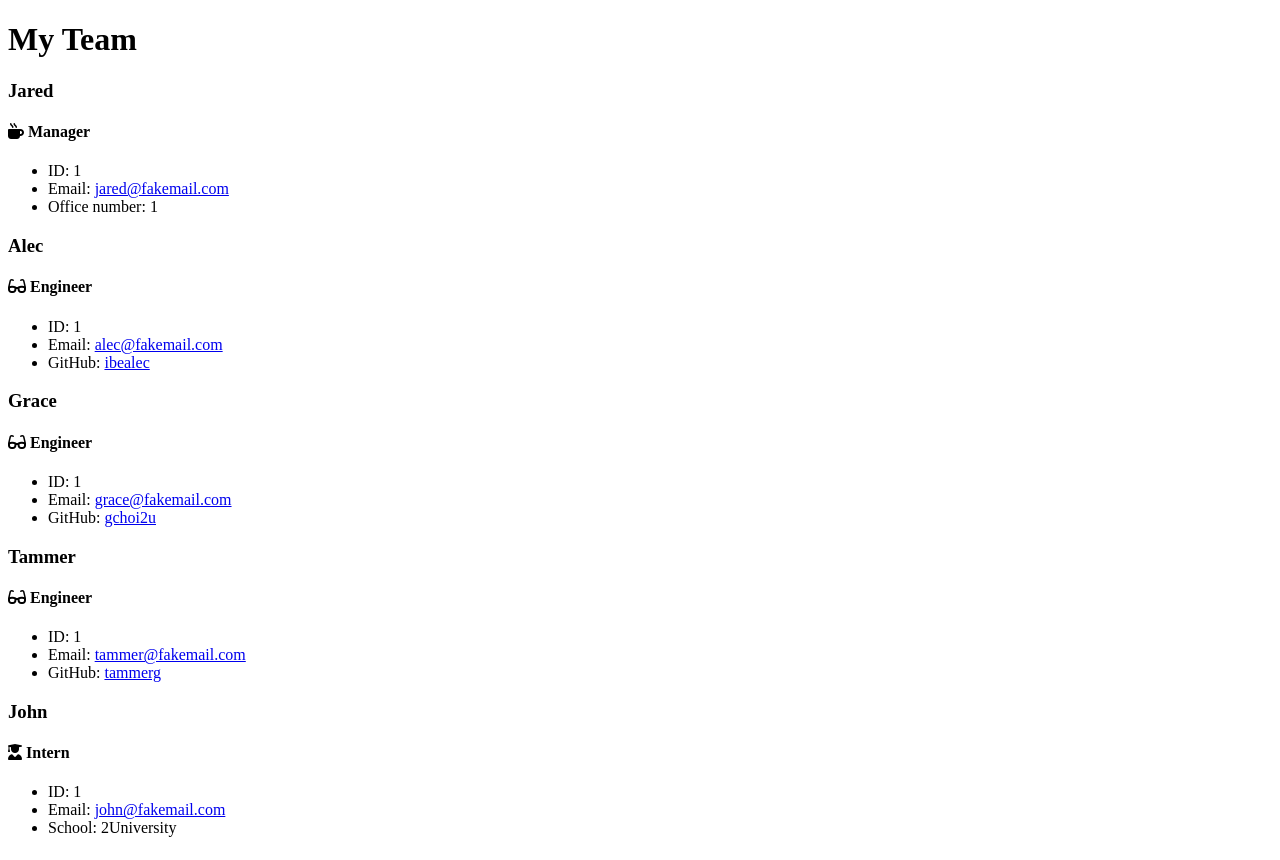
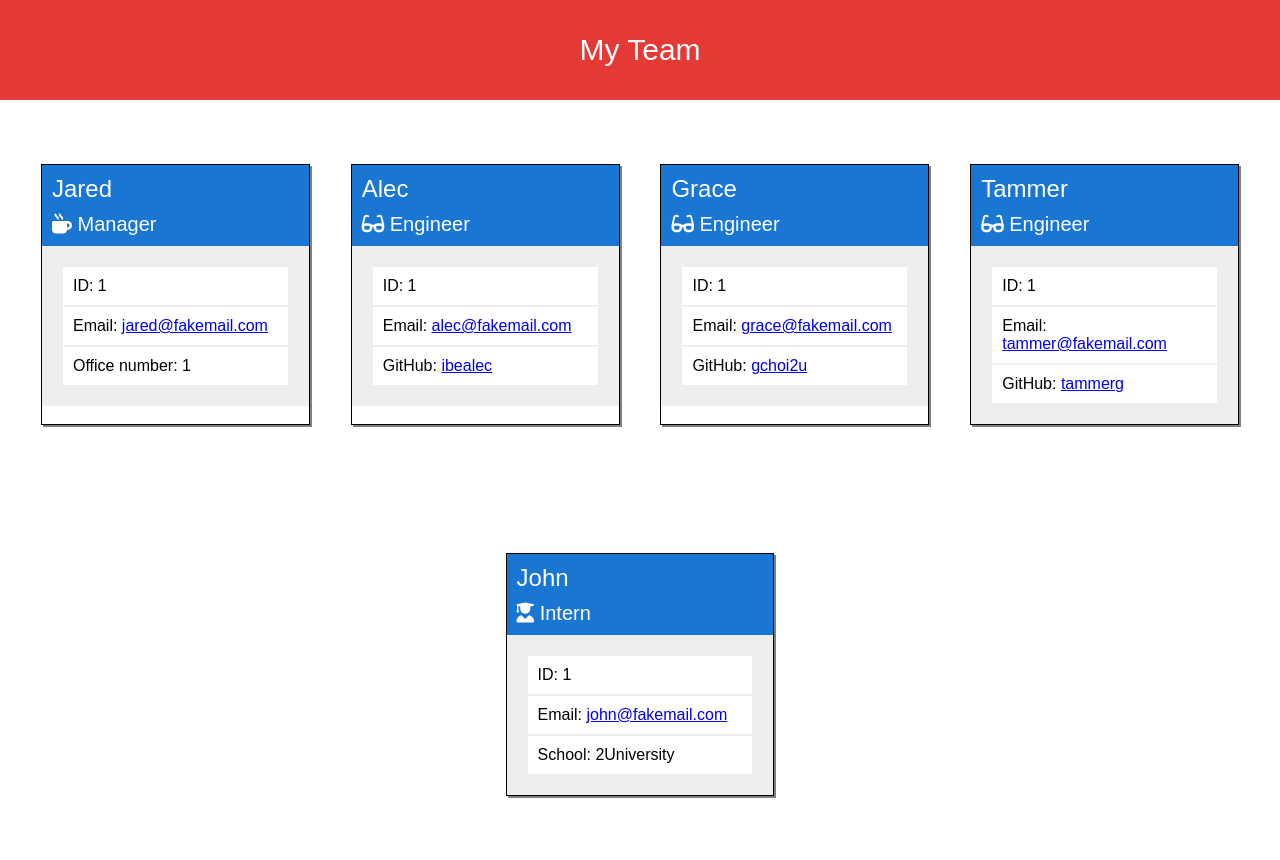
Before and after one commit to ahmadelgamal/ucb-team-profile-generator, a website: page dist/mockup.html in a window 1280 px wide. Drawn offline with Linux system fonts and the light colour scheme.

Commit message:
Completes styling

```diff
--- a/dist/assets/css/styles.css
+++ b/dist/assets/css/styles.css
@@ -0,0 +1,98 @@
+/* ===========================================================================*/
+/* global styles */
+* {
+  /* resets default browser settings to zero */
+  margin: 0;
+  padding: 0;
+  border: 0;
+  box-sizing: border-box;
+  -moz-box-sizing: border-box;
+  -webkit-box-sizing: border-box;
+  border-collapse: collapse;
+
+  /* changes default font */
+  font-family: Arial, Helvetica, sans-serif;
+}
+
+/* ===========================================================================*/
+/* =================== starts xs (<= 768px) - phone styles ================== */
+h1 {
+  height: 100px;
+  background-color: #e53935;
+  color: white;
+  text-align: center;
+  font-size: 30px;
+  font-weight: 400;
+  line-height: 100px;
+}
+
+.flex-container {
+  display: flex;
+  flex-direction: row;
+  flex-wrap: wrap;
+  justify-content: space-evenly;
+}
+
+.flex-container article {
+  margin: 5% 0;
+  width: 80%;
+  border: 1px solid;
+  box-shadow: 2px 2px grey;
+}
+
+.blue-bg {
+  padding: 5px;
+  background-color: #1976d2;
+  color: white;
+}
+
+h3,
+h4 {
+  padding: 5px;
+  font-weight: 400;
+}
+h3 {
+  font-size: 24px;
+}
+h4 {
+  font-size: 20px;
+}
+
+.grey-bg {
+  padding: 20px;
+  background-color: #eeeeee;
+}
+
+ul li {
+  padding: 10px;
+  list-style-type: none;
+  background-color: white;
+  border: 1px solid #eeeeee;
+  font-size: 16px;
+}
+
+/* ========================================================================== */
+/* ==================== ends xs (<= 768px) - phone styles =================== */
+
+/* ================ starts sm (768px < 992px) tablets styles ================ */
+@media screen and (min-width: 768px) {
+  .flex-container article {
+    width: 40%;
+  }
+}
+/* ================= ends sm (768px < 992px) tablets styles ================= */
+
+/* ============= starts md (992px < 1199px) small laptops styles ============ */
+@media screen and (min-width: 992px) {
+  .flex-container article {
+    width: 26%;
+  }
+}
+/* ============== ends md (992px < 1199px) small laptops styles ============= */
+
+/* ============= starts lg (>= 1200px) laptops & desktops styles ============ */
+@media screen and (min-width: 1200px) {
+  .flex-container article {
+    width: 21%;
+  }
+}
--- a/dist/mockup.html
+++ b/dist/mockup.html
@@ -10,14 +10,14 @@
     <header>
       <h1>My Team</h1>
     </header>
-    <main>
+    <main class="container">
       <div class="flex-container">
         <article>
           <div class="blue-bg">
             <h3>Jared</h3>
             <h4><i class="fas fa-mug-hot"></i> Manager</h4>
           </div>
-          <div class="gray-bg">
+          <div class="grey-bg">
             <ul>
               <li>ID: 1</li>
               <li>
@@ -33,7 +33,7 @@
             <h3>Alec</h3>
             <h4><i class="fas fa-glasses"></i> Engineer</h4>
           </div>
-          <div class="gray-bg">
+          <div class="grey-bg">
             <ul>
               <li>ID: 1</li>
               <li>
@@ -49,7 +49,7 @@
             <h3>Grace</h3>
             <h4><i class="fas fa-glasses"></i> Engineer</h4>
           </div>
-          <div class="gray-bg">
+          <div class="grey-bg">
             <ul>
               <li>ID: 1</li>
               <li>
@@ -65,7 +65,7 @@
             <h3>Tammer</h3>
             <h4><i class="fas fa-glasses"></i> Engineer</h4>
           </div>
-          <div class="gray-bg">
+          <div class="grey-bg">
             <ul>
               <li>ID: 1</li>
               <li>
@@ -81,7 +81,7 @@
             <h3>John</h3>
             <h4><i class="fas fa-user-graduate"></i> Intern</h4>
           </div>
-          <div class="gray-bg">
+          <div class="grey-bg">
             <ul>
               <li>ID: 1</li>
               <li>
```
